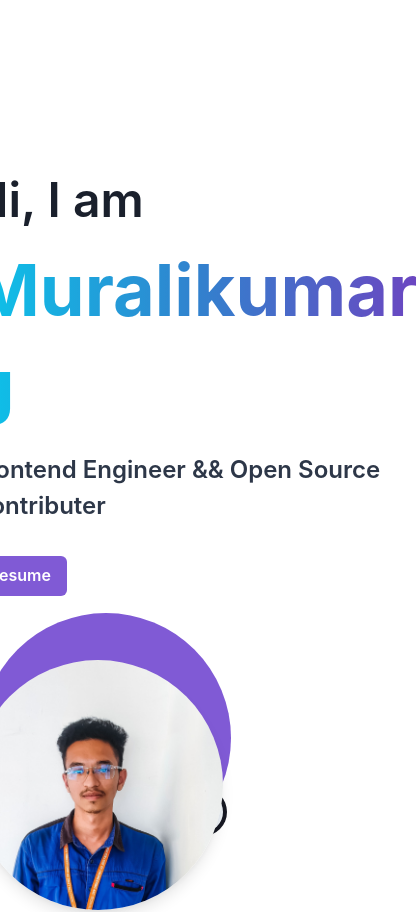
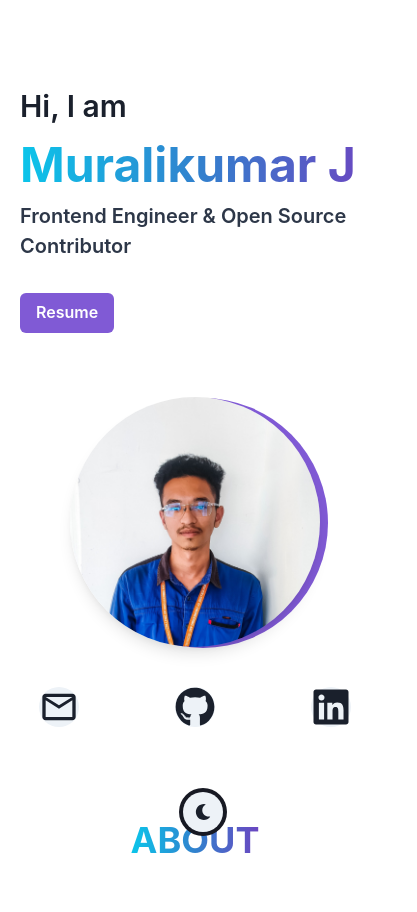
Before and after one commit to codewithmurali/portfolio, a React (Vite) app: page / in a window 390 px wide. Shown: the top 912 px of the page, 417 px wide, since content can reach past the window. Built offline with nearby package versions, Linux system fonts and the light colour scheme.

Commit message:
Fixed the responsiveness in the hero section

```diff
--- a/src/components/Hero.jsx
+++ b/src/components/Hero.jsx
@@ -6,6 +6,7 @@ import { useMediaQuery } from "@chakra-ui/media-query";
 import React from "react";
 import photo from "../assets/Murali_FE.jpg";
 import Social from "./Social";
+
 function Hero() {
   const { colorMode } = useColorMode();
   const isDark = colorMode === "dark";
@@ -13,22 +14,21 @@ function Hero() {
   const [isNotSmallerScreen] = useMediaQuery("(min-width:600px)");
 
   return (
-    <Stack m={100}>
+    <Stack m={{ base: 5, md: 100 }} spacing={10}>
       <Flex
-        direction={isNotSmallerScreen ? "row" : "column"}
-        spacing="200px"
-        p={isNotSmallerScreen ? "32" : "0"}
-        alignSelf="center"
-        justifyContent="center"
+        direction={{ base: "column", md: "row" }}
+        p={{ base: "0", md: "32" }}
+        align="center"
+        justify="center"
         gap="1rem"
         flexWrap="wrap"
       >
-        <Box mt={isNotSmallerScreen ? "0" : 16} align="flex-start">
-          <Text fontSize="5xl" fontWeight="semibold">
+        <Box mt={{ base: 16, md: 0 }} align="flex-start">
+          <Text fontSize={{ base: "3xl", md: "5xl" }} fontWeight="semibold">
             Hi, I am
           </Text>
           <Text
-            fontSize="7xl"
+            fontSize={{ base: "5xl", md: "7xl" }}
             fontWeight="bold"
             bgGradient="linear(to-r, cyan.400, blue.500, purple.600)"
             bgClip="text"
@@ -36,11 +36,11 @@ function Hero() {
             Muralikumar J
           </Text>
           <Text
-            fontSize="2xl"
+            fontSize={{ base: "xl", md: "2xl" }}
             fontWeight="semibold"
             color={isDark ? "gray.400" : "gray.700"}
           >
-            Frontend Engineer && Open Source Contributer
+            Frontend Engineer & Open Source Contributor
           </Text>
           <Button
             mt={8}
@@ -55,22 +55,19 @@ function Hero() {
           </Button>
         </Box>
 
-        <Box position="relative">
+        <Box position="relative" mt={{ base: 12, md: 0 }}>
           <Circle
             position="absolute"
             bg="purple.500"
             opacity="1"
             zIndex={-1}
-            w="250px"
-            h="250px"
+            size="250px"
             top="1px"
             left="8px"
             alignSelf="flex-end"
           />
           <Image
             alignSelf="center"
-            mt={isNotSmallerScreen ? "0" : "12"}
-            mb={isNotSmallerScreen ? "0" : "12"}
             borderRadius="full"
             backgroundColor="transparent"
             boxShadow="lg"
```
